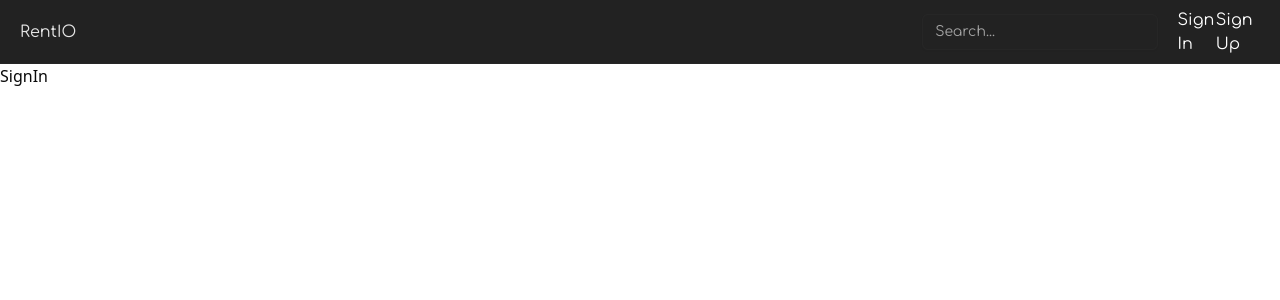
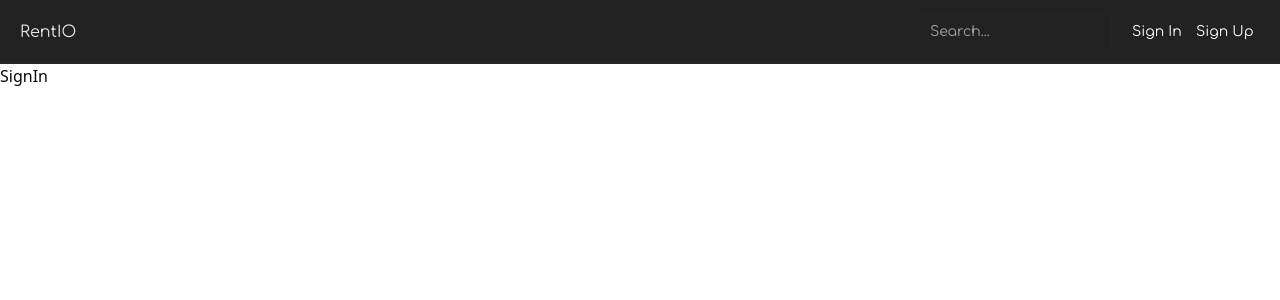
Before and after one commit to volodymyr-korolchuk/course-project-frontend, a React (Vite) app: page /sign-in in a window 1280 px wide. Shown: the top 300 px of the page. Built offline with nearby package versions, Linux system fonts and the light colour scheme.

Commit message:
refactor: App layout reimplemented using RouterBuilder strategy

```diff
--- a/routes.ts
+++ b/routes.ts
@@ -1 +1,3 @@
+export const appRoutes = ["/", "/sign-in", "/sign-up"];
+
 export const publicRoutes = ["/sign-in", "/sign-up"];
--- /dev/null
+++ b/src/App.layout.tsx
@@ -0,0 +1,14 @@
+import React, { Suspense } from "react";
+import { Outlet } from "react-router-dom";
+import Navbar from "./components/Navbar";
+
+const AppLayout = () => {
+  return (
+    <Suspense fallback={null}>
+      <Navbar />
+      <Outlet />
+    </Suspense>
+  );
+};
+
+export default React.memo(AppLayout);
--- /dev/null
+++ b/src/App.router.tsx
@@ -0,0 +1,38 @@
+import { Navigate } from "react-router-dom";
+import { RouteObject } from "react-router-dom";
+import AppLayout from "./App.layout";
+import Home from "./pages/Home";
+import SignIn from "./pages/SignIn";
+import SignUp from "./pages/SignUp";
+
+const RouterBuilder = () => {
+  const generalRoutes: RouteObject[] = [
+    {
+      path: "/",
+      element: <Home />,
+    },
+    {
+      path: "/sign-in",
+      element: <SignIn />,
+    },
+    {
+      path: "/sign-up",
+      element: <SignUp />,
+    },
+    {
+      path: "*",
+      element: <Navigate to="/sign-in" replace />,
+    },
+  ];
+
+  const routes: RouteObject[] = [
+    {
+      element: <AppLayout />,
+      children: generalRoutes,
+    },
+  ];
+
+  return routes;
+};
+
+export default RouterBuilder;
--- a/src/App.tsx
+++ b/src/App.tsx
@@ -1,20 +1,10 @@
-import { BrowserRouter, Route, Routes } from "react-router-dom";
-import Navbar from "./components/Navbar";
-import SignIn from "./pages/SignIn";
-import SignUp from "./pages/SignUp";
-import Home from "./pages/Home";
+import { RouterProvider, createBrowserRouter } from "react-router-dom";
+import { useMemo } from "react";
+import RouterBuilder from "./App.router";
 
 function App() {
-  return (
-    <BrowserRouter>
-      <Navbar />
-      <Routes>
-        <Route path="/" element={<Home />} />
-        <Route path="/sign-in" element={<SignIn />} />
-        <Route path="/sign-up" element={<SignUp />} />
-      </Routes>
-    </BrowserRouter>
-  );
+  const routes = useMemo(() => RouterBuilder(), []);
+  return <RouterProvider router={createBrowserRouter(routes)} />;
 }
 
 export default App;
--- a/src/components/Home/Sidebar.tsx
+++ b/src/components/Home/Sidebar.tsx
@@ -21,7 +21,7 @@ const Sidebar = () => {
   const fleetEntries = ["Garage", "Classes", "In Use"];
 
   return (
-    <aside className="w-56 bg-green-500 h-auto p-2">
+    <aside className="w-56 bg-green-500 h-full p-2">
       <section className="flex flex-col items-center justify-center gap-2">
         <CollapsibleWrapper triggerTitle="Car Rental">
           {carRentalEntries.map((item) => (
--- a/src/components/Navbar.tsx
+++ b/src/components/Navbar.tsx
@@ -27,7 +27,7 @@ const Navbar: React.FC = ({}) => {
 
   const publicLinkElements = publicLinks.map((link) => (
     <Link key={link.path} to={link.path}>
-      <p className="text-white">{link.title}</p>
+      <p className="text-white text-sm w-16">{link.title}</p>
     </Link>
   ));
 
--- a/src/index.css
+++ b/src/index.css
@@ -1,6 +1,10 @@
 @tailwind base;
 @tailwind components;
 @tailwind utilities;
+
+body {
+  height: 100vh;
+}
 
 @layer base {
   :root {
--- a/src/pages/Home.tsx
+++ b/src/pages/Home.tsx
@@ -4,7 +4,7 @@ const Home = () => {
   return (
     <main className="flex bg-primary h-full overflow-hidden">
       <Sidebar />
-      <section className="flex-1">main section</section>
+      <section className="h-full">main section</section>
     </main>
   );
 };
```
Lines whose indentation alone changed are shown as unchanged.
